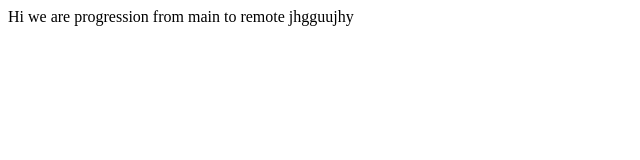
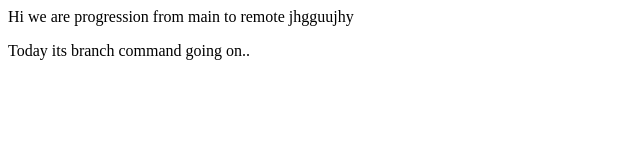
Before and after one commit to DipanshuAggarwal/newrepo, a plain HTML site: page index.html in a window 1280 px wide. Shown: the whole page, without its empty margins (0-640 px from the left). Drawn offline with Linux system fonts and the light colour scheme.

Commit message:
new branch modification

```diff
--- a/index.html
+++ b/index.html
@@ -1,2 +1,3 @@
 Hi we are progression from main to remote
 jhgguujhy
+<p>Today its branch command going on.. </p>
```
